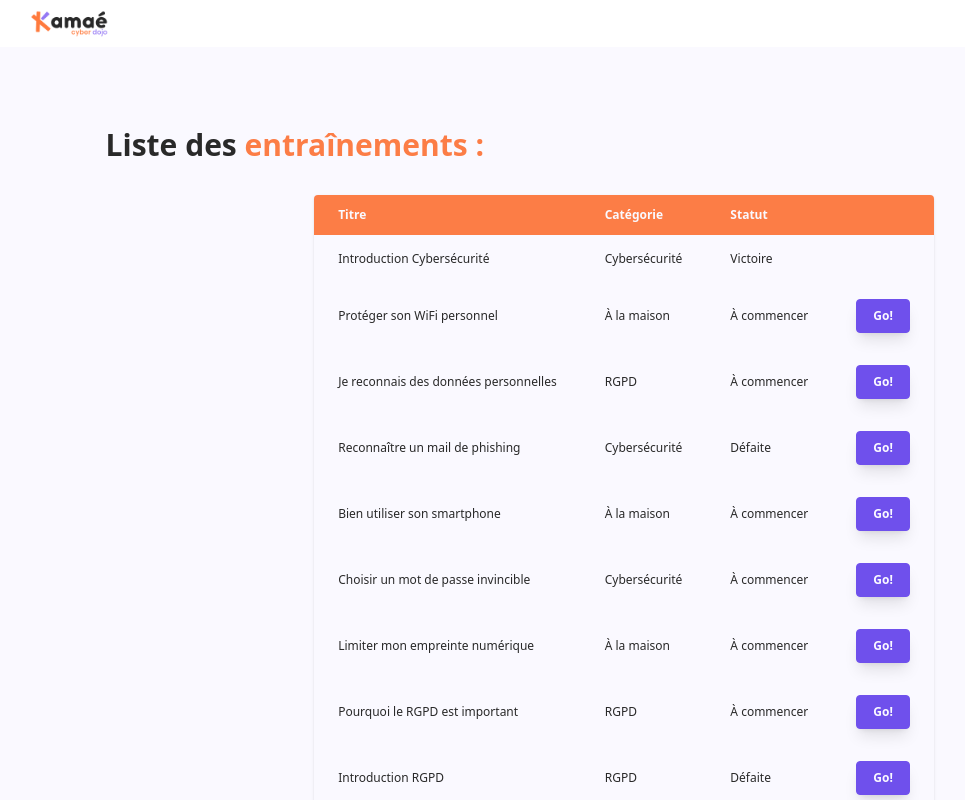
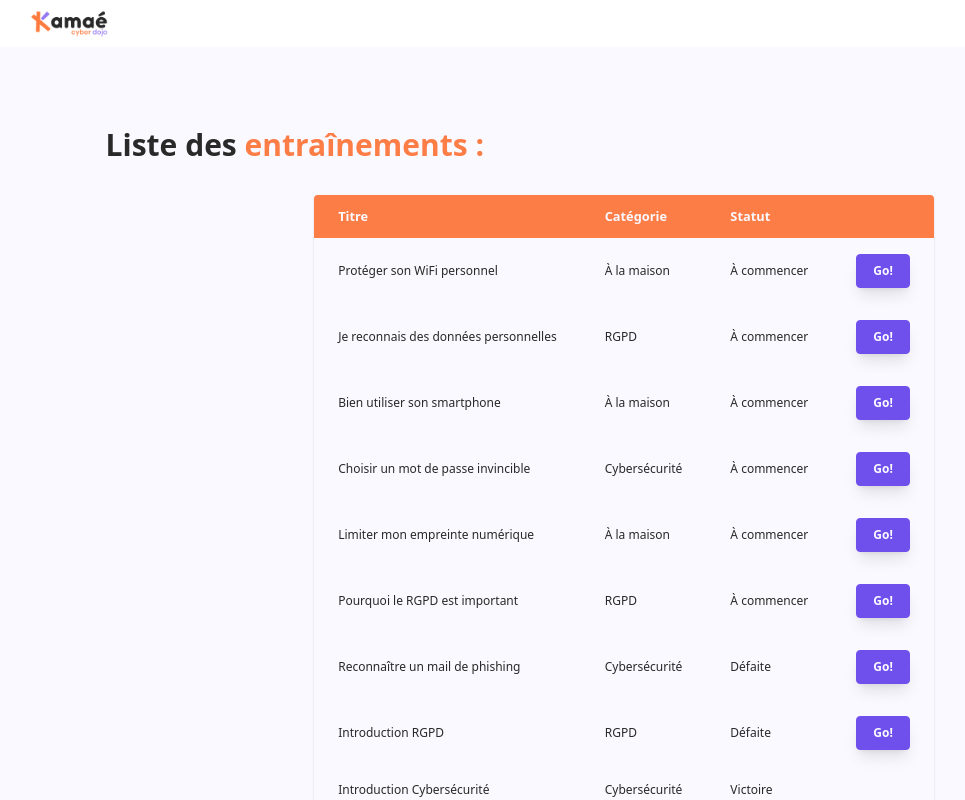
Before and after one commit to JulieBaret/kamae-project, a React (Create React App) app: page / in a window 1280 px wide. Shown: the top 800 px of the page, without its empty margins (16-981 px from the left). Built offline with nearby package versions, Linux system fonts and the light colour scheme; a web font is replaced by a local one.

Commit message:
fix: renaming Practices into Trainings and ListPractices into TrainingsList

```diff
--- a/src/components/Practices/Practices.css
+++ /dev/null
@@ -1,3 +0,0 @@
-.list-container {
-    @apply mt-8;
-}
--- a/src/components/Practices/Practices.js
+++ /dev/null
@@ -1,87 +0,0 @@
-import React, { useEffect, useState } from 'react';
-import ListPractices from '../ListPractices/ListPractices';
-import './Practices.css';
-
-const Practices = () => {
-    const items = [
-        {
-            title: 'Introduction Cybersécurité',
-            category: 'Cybersécurité',
-            status: 'Victoire'
-        },
-        {
-            title: 'Protéger son WiFi personnel',
-            category: 'À la maison',
-            status: 'À commencer'
-        },
-        {
-            title: 'Je reconnais des données personnelles',
-            category: 'RGPD',
-            status: 'À commencer'
-        },
-        {
-            title: 'Reconnaître un mail de phishing',
-            category: 'Cybersécurité',
-            status: 'Défaite'
-        },
-        {
-            title: 'Bien utiliser son smartphone',
-            category: 'À la maison',
-            status: 'À commencer'
-        },
-        {
-            title: 'Choisir un mot de passe invincible',
-            category: 'Cybersécurité',
-            status: 'À commencer'
-        },
-        {
-            title: 'Limiter mon empreinte numérique',
-            category: 'À la maison',
-            status: 'À commencer'
-        },
-        {
-            title: 'Pourquoi le RGPD est important',
-            category: 'RGPD',
-            status: 'À commencer'
-        },
-        {
-            title: 'Introduction RGPD',
-            category: 'RGPD',
-            status: 'Défaite'
-        }
-    ];
-
-    const [data, setData] = useState(items);
-
-    console.log(data[0].title);//Logs : Introduction Cybersécurité
-    return (
-        <div className="list-container">
-<div class="relative overflow-x-auto rounded w-auto shadow cursor-default">
-    <table class="w-full text-sm text-left">
-        <thead class="text-xs text-white bg-orange">
-            <tr>
-                <th scope="col" class="px-6 py-3">
-                    Titre
-                </th>
-                <th scope="col" class="px-6 py-3">
-                    Catégorie
-                </th>
-                <th scope="col" class="px-6 py-3">
-                    Statut
-                </th>
-                <th scope="col" class="px-6 py-3">
-                </th>
-            </tr>
-        </thead>
-                <tbody>
-                    {data.map((item, index) => (
-                        <ListPractices item={item} index={index} />
-                    ))}
-                </tbody>
-            </table>
-        </div>
-        </div>
-    );
-};
-
-export default Practices;
--- /dev/null
+++ b/src/components/Trainings/Trainings.css
@@ -0,0 +1,20 @@
+.table-container {
+    @apply mt-8;
+}
+
+.table-content {
+    @apply relative overflow-x-auto rounded w-auto shadow cursor-default;
+}
+
+table {
+    @apply text-left;
+}
+
+thead {
+    @apply text-white bg-orange;
+    font-size: 0.8rem;
+}
+
+th {
+    @apply px-6 py-3;
+}
--- /dev/null
+++ b/src/components/Trainings/Trainings.js
@@ -0,0 +1,101 @@
+import React, { useEffect, useState } from 'react';
+import TrainingsList from '../TrainingsList/TrainingsList';
+import './Trainings.css';
+
+const Trainings = () => {
+    const trainings = [
+        {
+            title: 'Introduction Cybersécurité',
+            category: 'Cybersécurité',
+            status: 'Victoire'
+        },
+        {
+            title: 'Protéger son WiFi personnel',
+            category: 'À la maison',
+            status: 'À commencer'
+        },
+        {
+            title: 'Je reconnais des données personnelles',
+            category: 'RGPD',
+            status: 'À commencer'
+        },
+        {
+            title: 'Reconnaître un mail de phishing',
+            category: 'Cybersécurité',
+            status: 'Défaite'
+        },
+        {
+            title: 'Bien utiliser son smartphone',
+            category: 'À la maison',
+            status: 'À commencer'
+        },
+        {
+            title: 'Choisir un mot de passe invincible',
+            category: 'Cybersécurité',
+            status: 'À commencer'
+        },
+        {
+            title: 'Limiter mon empreinte numérique',
+            category: 'À la maison',
+            status: 'À commencer'
+        },
+        {
+            title: 'Pourquoi le RGPD est important',
+            category: 'RGPD',
+            status: 'À commencer'
+        },
+        {
+            title: 'Introduction RGPD',
+            category: 'RGPD',
+            status: 'Défaite'
+        }
+    ];
+
+    const [data, setData] = useState(trainings);
+
+    console.log(data[0].title); //Log : Protéger son WiFi personnel
+
+    const sortOrder = ["À commencer", "Défaite", "Victoire"];
+
+    const compare = (a, b) => {
+        if (sortOrder.indexOf(a.status) < sortOrder.indexOf(b.status)) {
+            return -1;
+        }
+        if (sortOrder.indexOf(a.status) > sortOrder.indexOf(b.status)) {
+            return 1;
+        }
+        return 0;
+    }
+
+    return (
+        <div className="table-container">
+            <div className="table-content">
+                <table>
+                    <thead>
+                        <tr>
+                            <th scope="col">
+                                Titre
+                            </th>
+                            <th scope="col">
+                                Catégorie
+                            </th>
+                            <th scope="col">
+                                Statut
+                            </th>
+                            <th scope="col">
+                            </th>
+                        </tr>
+                    </thead>
+                    <tbody>
+                        {data.sort(compare)
+                            .map((item, index) => (
+                                <TrainingsList item={item} index={index} />
+                            ))}
+                    </tbody>
+                </table>
+            </div>
+        </div>
+    );
+};
+
+export default Trainings;
--- a/src/components/ListPractices/ListPractices.js
+++ b/src/components/TrainingsList/TrainingsList.js
@@ -1,6 +1,6 @@
 import React from 'react';
 
-const ListPractices = ({ item, index }) => {
+const TrainingsList = ({ item, index }) => {
     return (
         <tr className="hover:bg-grey text-xs text-black">
             <th scope="row" className="px-6 py-4 font-normal">
@@ -27,4 +27,4 @@ const ListPractices = ({ item, index }) => {
     );
 };
 
-export default ListPractices;
+export default TrainingsList;
--- a/src/layouts/Body/Body.js
+++ b/src/layouts/Body/Body.js
@@ -1,7 +1,7 @@
 import './Body.css';
 
 import React from 'react';
-import Practices from '../../components/Practices/Practices';
+import Trainings from '../../components/Trainings/Trainings';
 
 const Body = () => {
     return (
@@ -10,7 +10,7 @@ const Body = () => {
                 Liste des <span className="highlight">entraînements :</span>
             </div>
             <div>
-            <Practices />
+            <Trainings />
             </div>
         </div>
 
```
